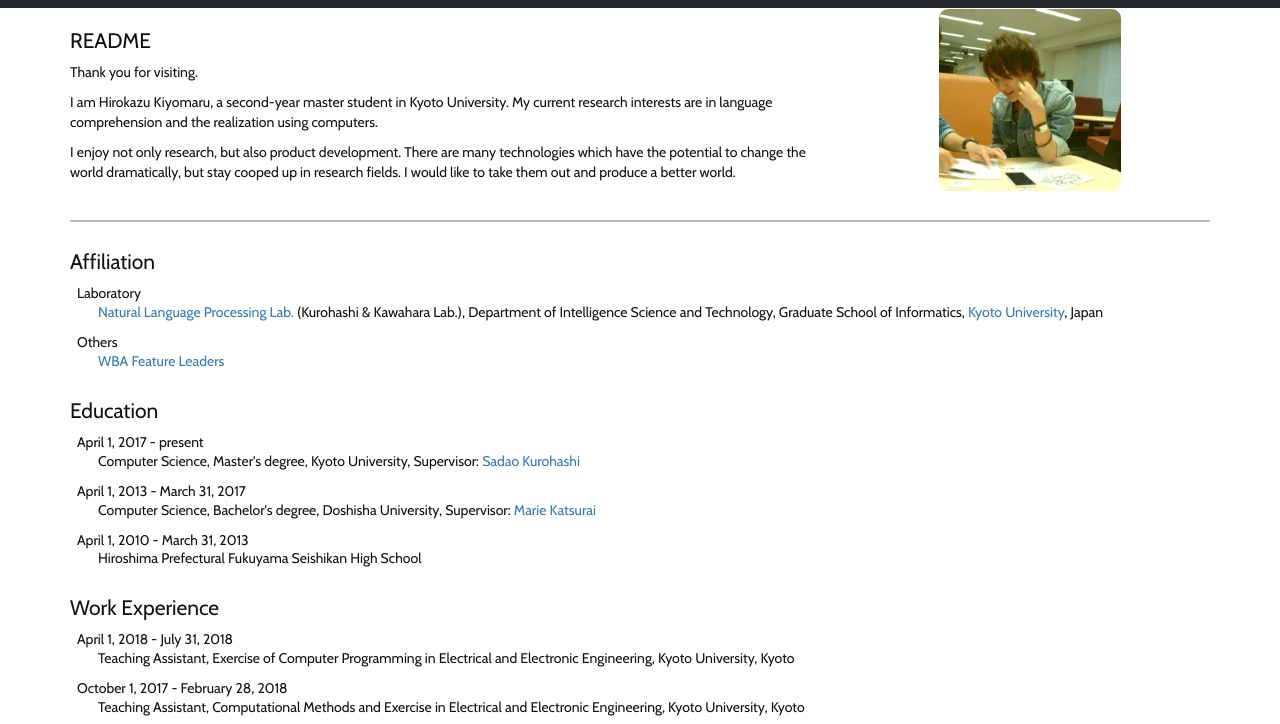
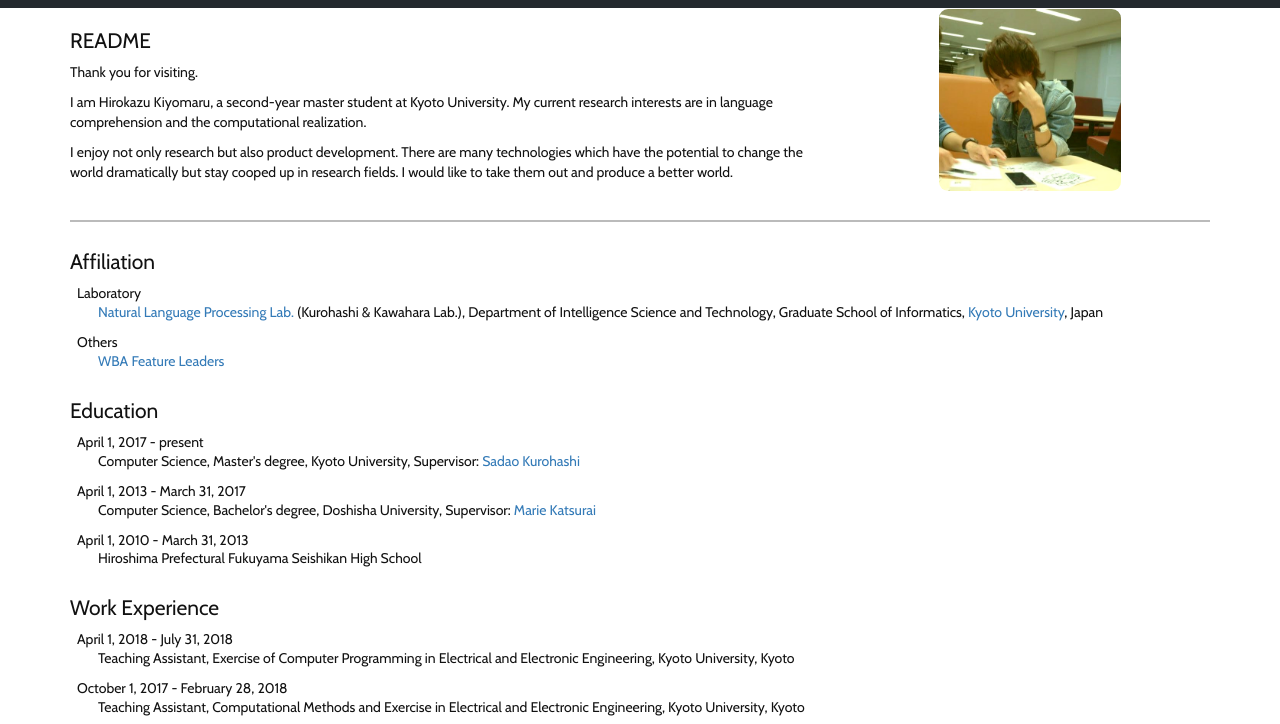
Before and after one commit to hkiyomaru/hirokazukiyomaru.com, a website: page source/index.html in a window 1280 px wide. Shown: the part 48-772 px from the top of the page. Drawn offline with nearby package versions, Linux system fonts and the light colour scheme; files that its build step writes are made by us from their sources.

Commit message:
fix grammatical errors

```diff
--- a/source/index.html
+++ b/source/index.html
@@ -30,12 +30,12 @@
               Thank you for visiting.
             </p>
             <p>
-              I am Hirokazu Kiyomaru, a second-year master student in Kyoto University.
-              My current research interests are in language comprehension and the realization using computers.
+              I am Hirokazu Kiyomaru, a second-year master student at Kyoto University.
+              My current research interests are in language comprehension and the computational realization.
             </p>
             <p>
-              I enjoy not only research, but also product development.
-              There are many technologies which have the potential to change the world dramatically, but stay cooped up in research fields.
+              I enjoy not only research but also product development.
+              There are many technologies which have the potential to change the world dramatically but stay cooped up in research fields.
               I would like to take them out and produce a better world.
             </p>
           </div>
```
